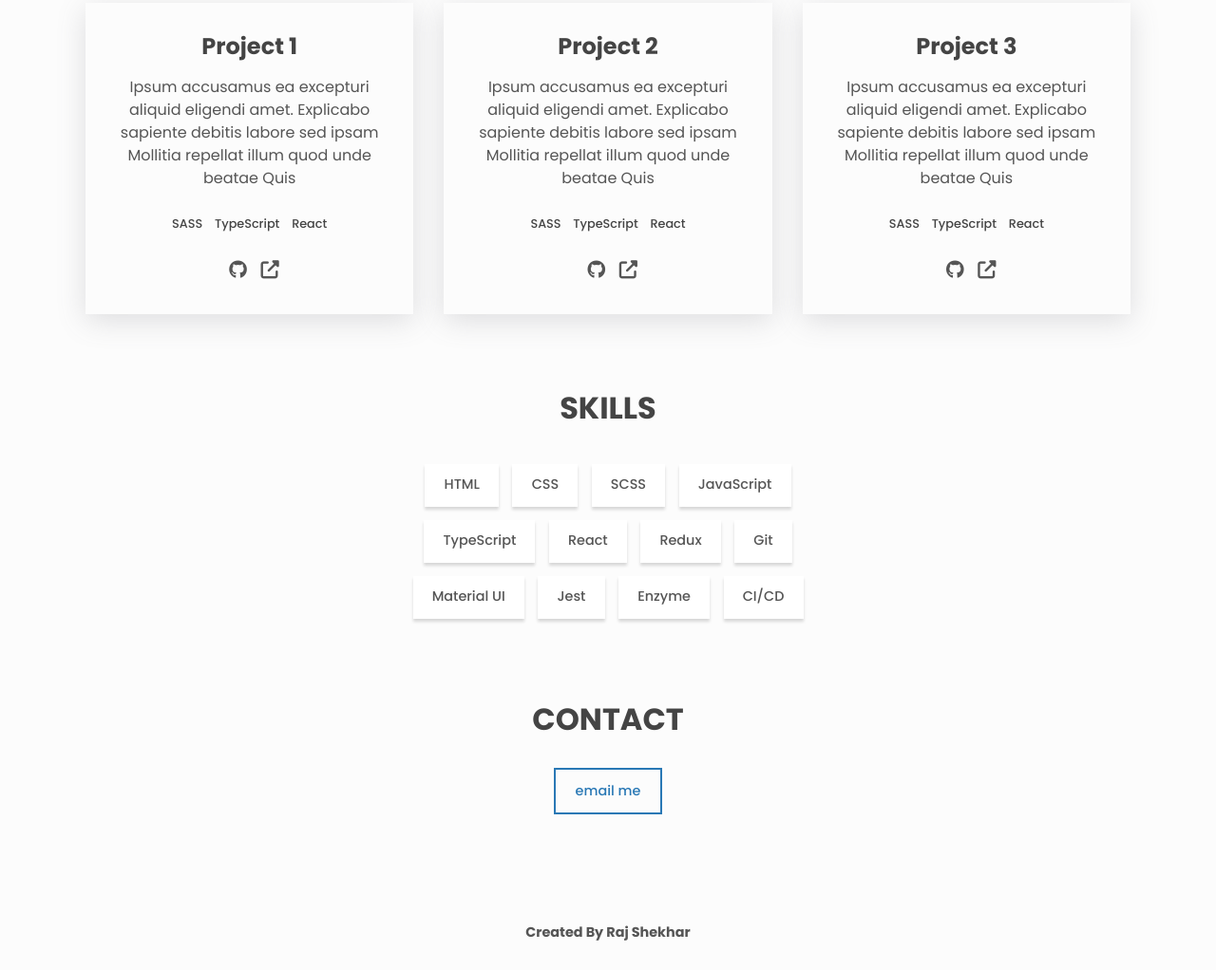
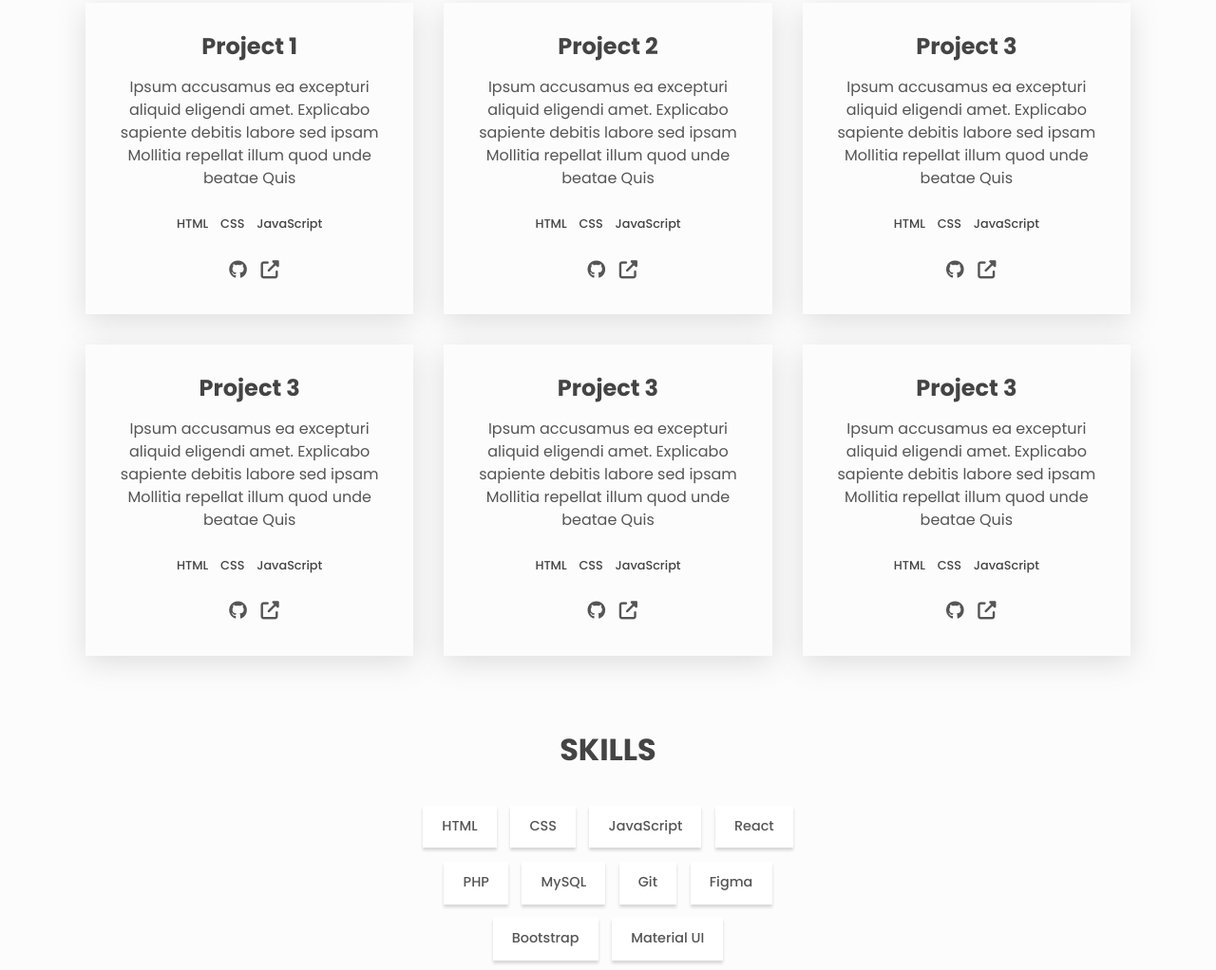
Before and after one commit to nnnyck/portfolio, a plain HTML site: page index.html in a window 1280 px wide. Shown: the part 722-1744 px from the top of the page at 95% size. Drawn offline with Linux system fonts and the light colour scheme.

Commit message:
reestruturação

```diff
--- a/index.html
+++ b/index.html
@@ -15,26 +15,26 @@
       crossorigin="anonymous"
     ></script>
     <link rel="stylesheet" href="styles.css" />
-    <title>Raj Shekhar</title>
+    <title>Portfolio</title>
   </head>
   <body class="light" id="top">
     <header class="header center">
       <h3>
-        <a href="https://rajshekhar26.github.io/cleanfolio-minimal" class="link"
-          >RS.</a
+        <a href="./index.html" class="link"
+          >NS.</a
         >
       </h3>
 
       <nav class="nav center">
         <ul class="nav__list center">
           <li class="nav__list-item">
-            <a class="link link--nav" href="#projects">Projects</a>
+            <a class="link link--nav" href="#projects">projetos</a>
           </li>
           <li class="nav__list-item">
-            <a class="link link--nav" href="#skills">Skills</a>
+            <a class="link link--nav" href="#skills">habilidades</a>
           </li>
           <li class="nav__list-item">
-            <a class="link link--nav" href="#contact">Contact</a>
+            <a class="link link--nav" href="#contact">contato</a>
           </li>
         </ul>
 
@@ -55,33 +55,32 @@
     <main>
       <!-- About -->
       <div class="about center">
-        <h1>Hi, I am <span class="about__name">Raj Shekhar.</span></h1>
-        <h2 class="about__role">A Front end Developer.</h2>
+        <h1>Olá, sou o <span class="about__name">Nyckolas Seixas.</span></h1>
+        <h2 class="about__role">Um Desenvolvedor Front end.</h2>
         <p class="about__desc">
-          Consectetur neque sed quam molestiae consectetur nesciunt sit alias
-          Vitae libero perferendis reprehenderit optio veritatis Accusantium at
-          voluptatum cumque temporibus et Explicabo iste porro quis numquam
-          distinctio Repellendus adipisci nam perferendis amet eaque hic
-          Voluptates
+          Sou um estudante de Ciência da Computação de 20 anos atualmente no 5º semestre. Além da faculdade também sou formado como técnico em mecatrônica, que foi onde minha paixão por tecnologia começou.
+          Minha área de foco é desenvolvimento web onde estou sempre trabalhando minhas habilidades e procurando me desenvolver como profissional.
         </p>
 
         <div class="about__contact center">
-          <a href="https://example.com">
-            <span class="btn btn--outline">Resume</span>
+          <a href="./curriculo.pdf" download="curriculo-nyckolas.pdf">
+            <span class="btn btn--outline">currículo</span>
           </a>
 
           <a
-            href="https://github.com/rajshekhar26"
+            href="https://github.com/nnnyck"
             aria-label="github"
             class="link link--icon"
+            target="_blank"
           >
             <i aria-hidden="true" class="fab fa-github"></i>
           </a>
 
           <a
-            href="https://linkedin.com/in/rajshekhar26"
+            href="https://linkedin.com/in/nyckolas-seixas"
             aria-label="linkedin"
             class="link link--icon"
+            target="_blank"
           >
             <i aria-hidden="true" class="fab fa-linkedin"></i>
           </a>
@@ -101,9 +100,9 @@
               unde beatae Quis
             </p>
             <ul class="project__stack">
-              <li class="project__stack-item">SASS</li>
-              <li class="project__stack-item">TypeScript</li>
-              <li class="project__stack-item">React</li>
+              <li class="project__stack-item">HTML</li>
+              <li class="project__stack-item">CSS</li>
+              <li class="project__stack-item">JavaScript</li>
             </ul>
 
             <a
@@ -130,9 +129,9 @@
               unde beatae Quis
             </p>
             <ul class="project__stack">
-              <li class="project__stack-item">SASS</li>
-              <li class="project__stack-item">TypeScript</li>
-              <li class="project__stack-item">React</li>
+              <li class="project__stack-item">HTML</li>
+              <li class="project__stack-item">CSS</li>
+              <li class="project__stack-item">JavaScript</li>
             </ul>
 
             <a
@@ -159,9 +158,96 @@
               unde beatae Quis
             </p>
             <ul class="project__stack">
-              <li class="project__stack-item">SASS</li>
-              <li class="project__stack-item">TypeScript</li>
-              <li class="project__stack-item">React</li>
+              <li class="project__stack-item">HTML</li>
+              <li class="project__stack-item">CSS</li>
+              <li class="project__stack-item">JavaScript</li>
+            </ul>
+
+            <a
+              href="https://github.com"
+              aria-label="source code"
+              class="link link--icon"
+            >
+              <i aria-hidden="true" class="fab fa-github"></i>
+            </a>
+            <a
+              href="https://example.com"
+              aria-label="live preview"
+              class="link link--icon"
+            >
+              <i aria-hidden="true" class="fas fa-external-link-alt"></i>
+            </a>
+          </div>
+
+          <div class="project">
+            <h3>Project 3</h3>
+            <p class="project__description">
+              Ipsum accusamus ea excepturi aliquid eligendi amet. Explicabo
+              sapiente debitis labore sed ipsam Mollitia repellat illum quod
+              unde beatae Quis
+            </p>
+            <ul class="project__stack">
+              <li class="project__stack-item">HTML</li>
+              <li class="project__stack-item">CSS</li>
+              <li class="project__stack-item">JavaScript</li>
+            </ul>
+
+            <a
+              href="https://github.com"
+              aria-label="source code"
+              class="link link--icon"
+            >
+              <i aria-hidden="true" class="fab fa-github"></i>
+            </a>
+            <a
+              href="https://example.com"
+              aria-label="live preview"
+              class="link link--icon"
+            >
+              <i aria-hidden="true" class="fas fa-external-link-alt"></i>
+            </a>
+          </div>
+
+          <div class="project">
+            <h3>Project 3</h3>
+            <p class="project__description">
+              Ipsum accusamus ea excepturi aliquid eligendi amet. Explicabo
+              sapiente debitis labore sed ipsam Mollitia repellat illum quod
+              unde beatae Quis
+            </p>
+            <ul class="project__stack">
+              <li class="project__stack-item">HTML</li>
+              <li class="project__stack-item">CSS</li>
+              <li class="project__stack-item">JavaScript</li>
+            </ul>
+
+            <a
+              href="https://github.com"
+              aria-label="source code"
+              class="link link--icon"
+            >
+              <i aria-hidden="true" class="fab fa-github"></i>
+            </a>
+            <a
+              href="https://example.com"
+              aria-label="live preview"
+              class="link link--icon"
+            >
+              <i aria-hidden="true" class="fas fa-external-link-alt"></i>
+            </a>
+          </div>
+
+          <div class="project">
+            <h3>Project 3</h3>
+            <p class="project__description">
+              Ipsum accusamus ea excepturi aliquid eligendi amet. Explicabo
+              sapiente debitis labore sed ipsam Mollitia repellat illum quod
+              unde beatae Quis
+            </p>
+            <ul class="project__stack">
+              <li class="project__stack-item">HTML</li>
+              <li class="project__stack-item">CSS</li>
+              <li class="project__stack-item">JavaScript</li>
             </ul>
 
             <a
@@ -188,34 +274,32 @@
         <ul class="skills__list">
           <li class="skills__list-item btn btn--plain">HTML</li>
           <li class="skills__list-item btn btn--plain">CSS</li>
-          <li class="skills__list-item btn btn--plain">SCSS</li>
           <li class="skills__list-item btn btn--plain">JavaScript</li>
-          <li class="skills__list-item btn btn--plain">TypeScript</li>
           <li class="skills__list-item btn btn--plain">React</li>
-          <li class="skills__list-item btn btn--plain">Redux</li>
+          <li class="skills__list-item btn btn--plain">PHP</li>
+          <li class="skills__list-item btn btn--plain">MySQL</li>
           <li class="skills__list-item btn btn--plain">Git</li>
+          <li class="skills__list-item btn btn--plain">Figma</li>
+          <li class="skills__list-item btn btn--plain">Bootstrap</li>
           <li class="skills__list-item btn btn--plain">Material UI</li>
-          <li class="skills__list-item btn btn--plain">Jest</li>
-          <li class="skills__list-item btn btn--plain">Enzyme</li>
-          <li class="skills__list-item btn btn--plain">CI/CD</li>
         </ul>
       </section>
 
       <!-- Contact -->
       <section class="section contact center" id="contact">
         <h2 class="section__title">Contact</h2>
-        <a href="mailto:rjshekhar.official@gmail.com">
-          <span class="btn btn--outline">Email me</span>
+        <a href="mailto:contato.nyckolas@gmail.com">
+          <span class="btn btn--outline">me contate</span>
         </a>
       </section>
     </main>
 
     <footer class="footer">
       <a
-        href="https://github.com/rajshekhar26/cleanfolio-minimal"
+        href="https://github.com/nnnyck"
         class="link footer__link"
       >
-        Created By Raj Shekhar
+        Created By nnnyck
       </a>
     </footer>
 
```
Also changed, not shown: 1 other file.
